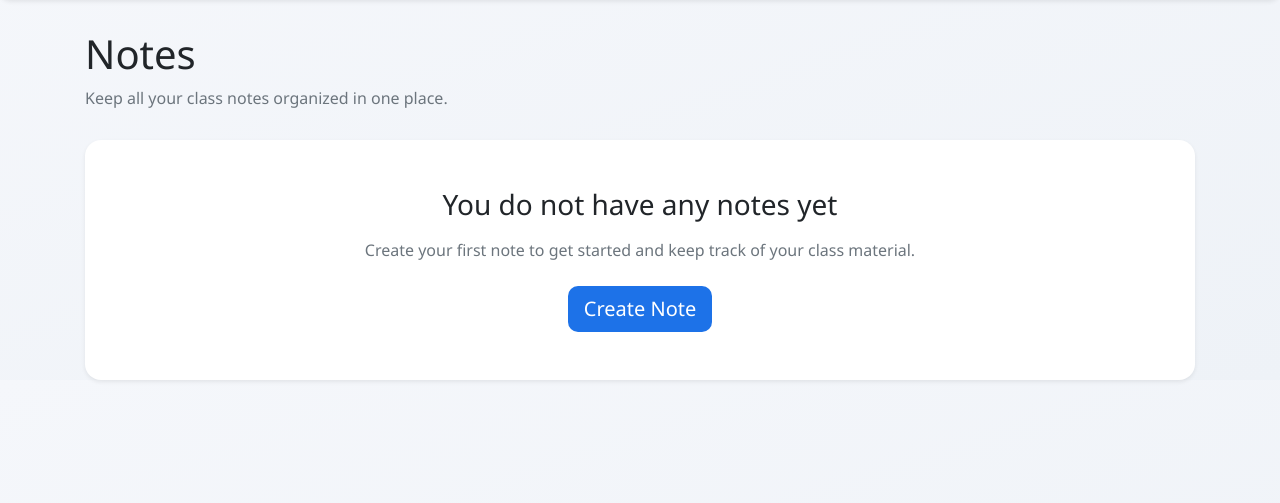
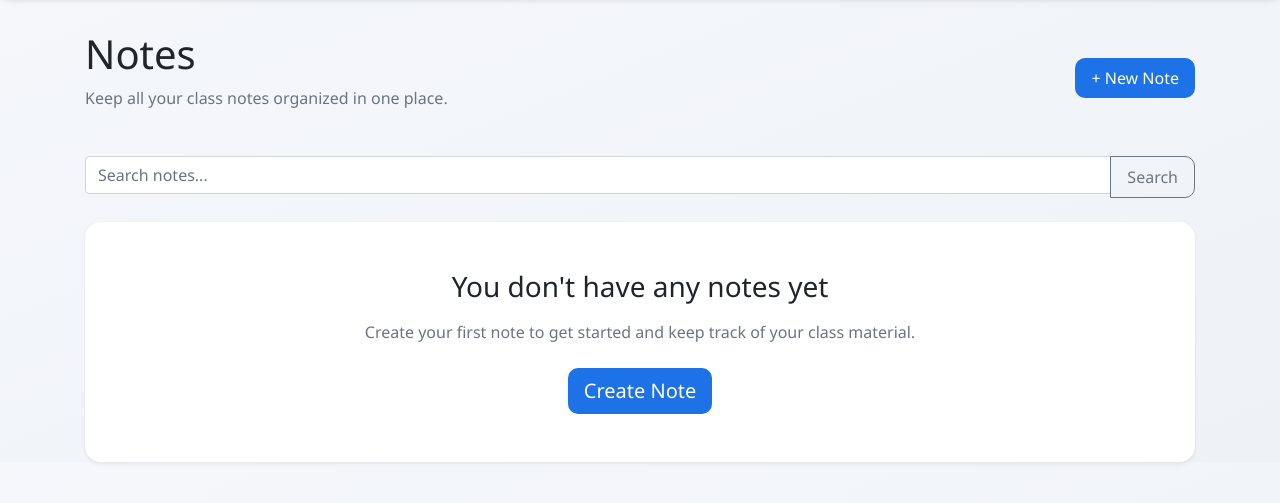
Before and after one commit to zachButsyakDev/Study-Helper, a Django app: page /notes/ in a window 1280 px wide. Shown: the part 56-559 px from the top of the page. Run offline with Django 5.2, Linux system fonts and the light colour scheme; a user stored in the database is signed in; data comes from the database, SQL or seed files in the repository; some libraries are stand-ins or nearby versions.

Commit message:
Added note creation functionality

```diff
--- a/note_page/templates/notes.html
+++ b/note_page/templates/notes.html
@@ -3,21 +3,107 @@
 {% block title %}Notes | Study Helper{% endblock %}
 
 {% block content %}
-<div class="page-header">
+<div class="page-header d-flex justify-content-between align-items-center">
+    <div>
         <h1>Notes</h1>
         <p class="text-muted">Keep all your class notes organized in one place.</p>
     </div>
+    <a href="{% url 'create_note' %}" class="btn btn-primary">
+        + New Note
+    </a>
+</div>
 
+<!-- Search bar -->
+<form method="get" class="mb-4">
+    <div class="input-group">
+        <input type="text" class="form-control" name="search"
+               value="{{ search_query }}" placeholder="Search notes...">
+        <div class="input-group-append">
+            <button class="btn btn-outline-secondary" type="submit">Search</button>
+        </div>
+    </div>
+</form>
+
+{% if notes %}
+    <!-- Sections sidebar + note cards -->
+    <div class="row">
+        {% if sections %}
+        <div class="col-md-3 mb-4">
+            <div class="card shadow-sm">
+                <div class="card-header d-flex justify-content-between align-items-center">
+                    <strong>Sections</strong>
+                    <a href="{% url 'create_note_section' %}" class="btn btn-sm btn-outline-primary">+</a>
+                </div>
+                <ul class="list-group list-group-flush">
+                    <li class="list-group-item">
+                        <a href="{% url 'notes' %}" class="text-decoration-none text-dark">All Notes</a>
+                    </li>
+                    {% for section in sections %}
+                    <li class="list-group-item d-flex justify-content-between align-items-center">
+                        <a href="{% url 'notes' %}?section={{ section.section_id }}"
+                           class="text-decoration-none text-dark flex-grow-1">
+                            {{ section.name }}
+                        </a>
+                        <div>
+                            <a href="{% url 'update_note_section' section.section_id %}"
+                               class="text-muted mr-1" title="Rename">✏️</a>
+                            <a href="{% url 'delete_note_section' section.section_id %}"
+                               class="text-muted" title="Delete">🗑️</a>
+                        </div>
+                    </li>
+                    {% endfor %}
+                </ul>
+            </div>
+        </div>
+        <div class="col-md-9">
+        {% else %}
+        <div class="col-12">
+        {% endif %}
+
+            <div class="row">
+                {% for note in notes %}
+                <div class="col-md-6 col-lg-4 mb-4">
+                    <div class="card shadow-sm h-100">
+                        <div class="card-body d-flex flex-column">
+                            <h5 class="card-title">{{ note.title }}</h5>
+                            {% if note.section %}
+                                <span class="badge badge-secondary mb-2">{{ note.section.name }}</span>
+                            {% endif %}
+                            <p class="card-text text-muted flex-grow-1">
+                                {{ note.content|truncatechars:100 }}
+                            </p>
+                            {% if note.updated_at %}
+                                <small class="text-muted">Updated {{ note.updated_at|date:"M j, Y" }}</small>
+                            {% endif %}
+                        </div>
+                        <div class="card-footer d-flex justify-content-between">
+                            <a href="{% url 'note_view' note.note_id %}" class="btn btn-sm btn-outline-primary">View</a>
+                            <a href="{% url 'edit_note' note.note_id %}" class="btn btn-sm btn-outline-secondary">Edit</a>
+                            <a href="{% url 'delete_note' note.note_id %}" class="btn btn-sm btn-outline-danger">Delete</a>
+                        </div>
+                    </div>
+                </div>
+                {% endfor %}
+            </div>
+        </div>
+    </div>
+
+{% else %}
     <div class="card shadow-sm mt-4">
         <div class="card-body text-center py-5">
-        <h3 class="mb-3">You do not have any notes yet</h3>
+            {% if search_query %}
+                <h3 class="mb-3">No notes matched "{{ search_query }}"</h3>
+                <a href="{% url 'notes' %}" class="btn btn-outline-secondary">Clear search</a>
+            {% else %}
+                <h3 class="mb-3">You don't have any notes yet</h3>
                 <p class="text-muted mb-4">
                     Create your first note to get started and keep track of your class material.
                 </p>
-
-        <a href="{% url 'note' %}" class="btn btn-primary btn-lg">
+                <a href="{% url 'create_note' %}" class="btn btn-primary btn-lg">
                     Create Note
                 </a>
+            {% endif %}
         </div>
     </div>
+{% endif %}
 {% endblock %}
--- a/note_page/urls.py
+++ b/note_page/urls.py
@@ -1,21 +1,14 @@
 from django.urls import path
 from . import views
 
-
 urlpatterns = [
-    path('', views.noteSection, name='notes'),
-    path('notesection/', views.noteSection, name='note_section'),
-    path('updatenotesection/<int:id>/',
-         views.update_note_section,
-         name='update_note_section'
-    ),
-    path(
-        'deletenotesection/<int:id>/',
-        views.delete_note_section,
-        name='delete_note_section'
-    ),
-    path('note/', views.note, name='note'),
-    path('updatenote/<int:id>/', views.update_note, name='update_note'),
-    path('deletenote/<int:id>/', views.delete_note, name='delete_note'),
-    path('noteview/<int:id>', views.note_view, name='note_view')
+    path('', views.notes_list, name='notes'),
+    path('create/', views.create_note, name='create_note'),
+    path('view/<int:id>/', views.note_view, name='note_view'),
+    path('edit/<int:id>/', views.edit_note, name='edit_note'),
+    path('delete/<int:id>/', views.delete_note, name='delete_note'),
+    # Sections
+    path('section/create/', views.create_note_section, name='create_note_section'),
+    path('section/edit/<int:id>/', views.update_note_section, name='update_note_section'),
+    path('section/delete/<int:id>/', views.delete_note_section, name='delete_note_section'),
 ]
--- a/note_page/views.py
+++ b/note_page/views.py
@@ -1,108 +1,121 @@
-# from django.shortcuts import render
+from django.shortcuts import render, redirect, get_object_or_404
+from django.contrib.auth.decorators import login_required
+from .models import NoteSection, Note
+from .forms import NoteForm, NoteSectionForm
 
-# # Create your views here.
-# def note_view(request):
-#     return render(request, "note_view.html", {})
-
-# def edit_note(request):
-#     return render(request, "edit_note.html", {})
-
-from django.shortcuts import render, redirect, get_object_or_404
-from .models import NoteSection, Note
-from django.contrib.auth.decorators import login_required
 
 @login_required
-def noteSection(request):
-    if request.method == 'POST':
-        data = request.POST
-
-        section_id = data.get('section_id')
-        note_section_name = data.get('note_section_name')
-
-        NoteSection.objects.create(
-            section_id=section_id,
-            name=note_section_name,
+def notes_list(request):
+    """Main notes page: lists all notes belonging to the logged-in user."""
+    search_query = request.GET.get('search', '')
+    notes = Note.objects.filter(user=request.user).order_by('-updated_at')
+    if search_query:
+        notes = notes.filter(title__icontains=search_query) | Note.objects.filter(
+            user=request.user, content__icontains=search_query
         )
-        return redirect('/')
-
-    queryset = NoteSection.objects.all()
-
-    if request.GET.get('search'):
-        queryset = queryset.filter(name__icontains=request.GET.get('search'))
-
-    context = {'notes': queryset}
+    sections = NoteSection.objects.filter(user=request.user)
+    context = {
+        'notes': notes,
+        'sections': sections,
+        'search_query': search_query,
+    }
     return render(request, 'notes.html', context)
 
-@login_required
-def delete_note_section(request, id):
-    note = get_object_or_404(NoteSection, id=id)
-    note.delete()
-    return redirect('/')
 
 @login_required
-def update_note_section(request, id):
-    note = get_object_or_404(NoteSection, id=id)
+def create_note(request):
+    """Create a new note for the logged-in user."""
     if request.method == 'POST':
-        data = request.POST
-        note_section_name = data.get('note_section_name')
+        form = NoteForm(request.POST)
+        if form.is_valid():
+            note = form.save(commit=False)
+            note.user = request.user
+            note.save()
+            return redirect('note_view', id=note.note_id)
+    else:
+        form = NoteForm()
+        # Limit section choices to this user's sections
+        form.fields['section'].queryset = NoteSection.objects.filter(user=request.user)
 
-        note.name = note_section_name
-        note.save()
-        return redirect('/')
-
-    context = {'note': note}
-    return render(request, 'update_note.html', context)
-
-
-def note(request):
-    if request.method == 'POST':
-        data = request.POST
-        note_id = data.get('note_id')
-        note_section_id = data.get('note_section_id')
-        content = data.get('content')
-        transcription = data.get('transcription')
-
-        Note.objects.create(
-            note_id=note_id,
-            section_id_id=note_section_id,
-            content=content,
-            transcription=transcription
-        )
-        return redirect('/')
-
-    queryset = Note.objects.all()
-
-    if request.GET.get('search'):
-        queryset = queryset.filter(content__icontains=request.GET.get('search'))
-
-    context = {'notes': queryset}
-    return render(request, 'notes.html', context)
-
-@login_required
-def delete_note(request, id):
-    note = get_object_or_404(Note, id=id)
-    note.delete()
-    return redirect('/')
-
-@login_required
-def update_note(request, id):
-    note = get_object_or_404(Note, id=id)
-    if request.method == 'POST':
-        data = request.POST
-        note_section_id = data.get('note_section_id')
-        content = data.get('content')
-        transcription = data.get('transcription')
-
-        note.section_id_id = note_section_id
-        note.content = content
-        note.transcription = transcription
-        note.save()
-        return redirect('/')
-
-    context = {'note': note}
-    return render(request, 'update_note.html', context)
+    context = {'form': form}
+    return render(request, 'note_view.html', context)
 
 
 @login_required
 def note_view(request, id):
-    return render(request, 'note_view.html')
+    """View a single note (read-only)."""
+    note = get_object_or_404(Note, note_id=id, user=request.user)
+    context = {'note': note}
+    return render(request, 'note_detail.html', context)
+
+
+@login_required
+def edit_note(request, id):
+    """Edit an existing note."""
+    note = get_object_or_404(Note, note_id=id, user=request.user)
+    if request.method == 'POST':
+        form = NoteForm(request.POST, instance=note)
+        if form.is_valid():
+            form.save()
+            return redirect('note_view', id=note.note_id)
+    else:
+        form = NoteForm(instance=note)
+        form.fields['section'].queryset = NoteSection.objects.filter(user=request.user)
+
+    context = {'form': form, 'note': note}
+    return render(request, 'edit_note.html', context)
+
+
+@login_required
+def delete_note(request, id):
+    """Delete a note belonging to the logged-in user."""
+    note = get_object_or_404(Note, note_id=id, user=request.user)
+    if request.method == 'POST':
+        note.delete()
+        return redirect('notes')
+    context = {'note': note}
+    return render(request, 'confirm_delete_note.html', context)
+
+
+# ── NoteSection views ──────────────────────────────────────────────────────────
+
+@login_required
+def create_note_section(request):
+    """Create a new section/folder for notes."""
+    if request.method == 'POST':
+        form = NoteSectionForm(request.POST)
+        if form.is_valid():
+            section = form.save(commit=False)
+            section.user = request.user
+            section.save()
+            return redirect('notes')
+    else:
+        form = NoteSectionForm()
+    context = {'form': form}
+    return render(request, 'note_section_form.html', context)
+
+
+@login_required
+def update_note_section(request, id):
+    """Rename a section."""
+    section = get_object_or_404(NoteSection, section_id=id, user=request.user)
+    if request.method == 'POST':
+        form = NoteSectionForm(request.POST, instance=section)
+        if form.is_valid():
+            form.save()
+            return redirect('notes')
+    else:
+        form = NoteSectionForm(instance=section)
+    context = {'form': form, 'section': section}
+    return render(request, 'note_section_form.html', context)
+
+
+@login_required
+def delete_note_section(request, id):
+    """Delete a section (notes in it become unsectioned)."""
+    section = get_object_or_404(NoteSection, section_id=id, user=request.user)
+    if request.method == 'POST':
+        section.delete()
+        return redirect('notes')
+    context = {'section': section}
+    return render(request, 'confirm_delete_section.html', context)
```
Also changed, not shown: core/templates/home.html (+5 -5 lines), note_page/admin.py (+11 -3 lines), note_page/forms.py (+20 -5 lines), note_page/models.py (+8 -1 lines), note_page/templates/confirm_delete_note.html (added, +21 -0 lines), note_page/templates/confirm_delete_section.html (added, +21 -0 lines), note_page/templates/edit_note.html (+22 -15 lines), note_page/templates/note_detail.html (added, +44 -0 lines), note_page/templates/note_section_form.html (added, +33 -0 lines), note_page/templates/note_view.html (+15 -15 lines), db.sqlite3, note_page/migrations/0003_remove_note_section_id_note_created_at_note_section_and_more.py (added). Lines whose indentation alone changed are shown as unchanged.
